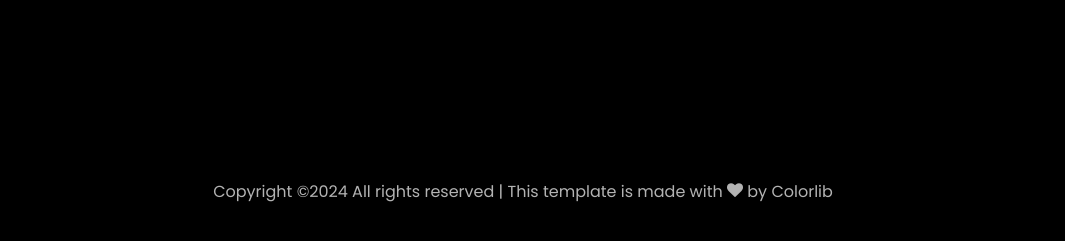
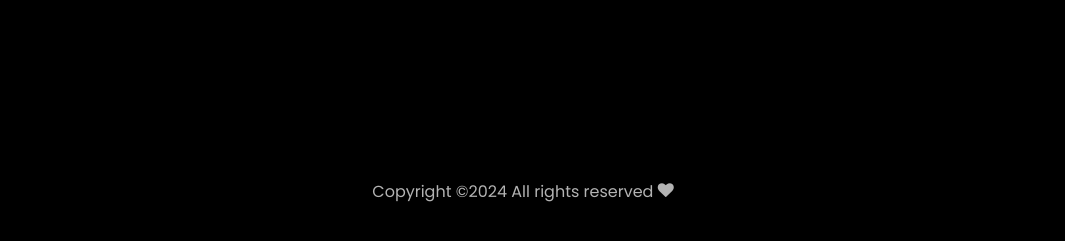
Before and after one commit to MemonaAmirAbdulHaq/Portfolio-Website, a plain HTML site: page index.html in a window 1280 px wide. Shown: the part 4961-5202 px from the top of the page, without its empty margins (117-1182 px from the left). Drawn offline with Linux system fonts and the light colour scheme; files whose address does not match are found by name.

Commit message:
Update index.html

```diff
--- a/index.html
+++ b/index.html
@@ -555,7 +555,7 @@
 			<div class="col-md-12 text-center">
 
 			  <p>
-	Copyright &copy;<script>document.write(new Date().getFullYear());</script> All rights reserved | This template is made with <i class="icon-heart color-danger" aria-hidden="true"></i> by <a href="https://colorlib.com" target="_blank">Colorlib</a>
+	Copyright &copy;<script>document.write(new Date().getFullYear());</script> All rights reserved <i class="icon-heart color-danger" aria-hidden="true"></i>  <a href="https://colorlib.com" target="_blank"></a>
 	</p>
 			</div>
 		  </div>
```
